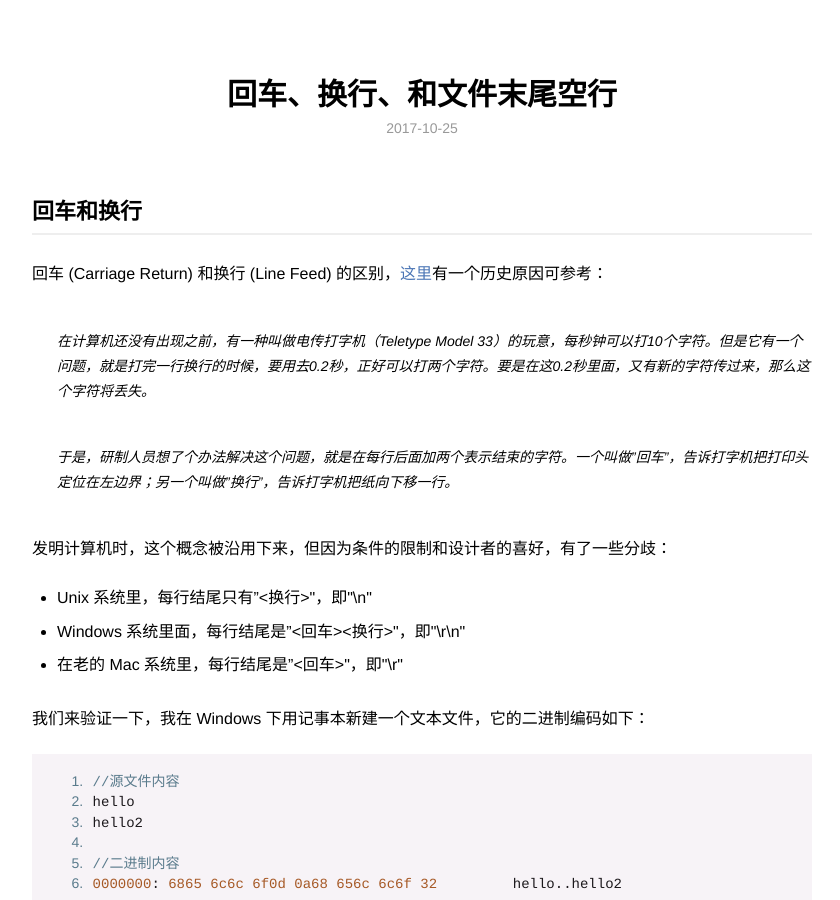
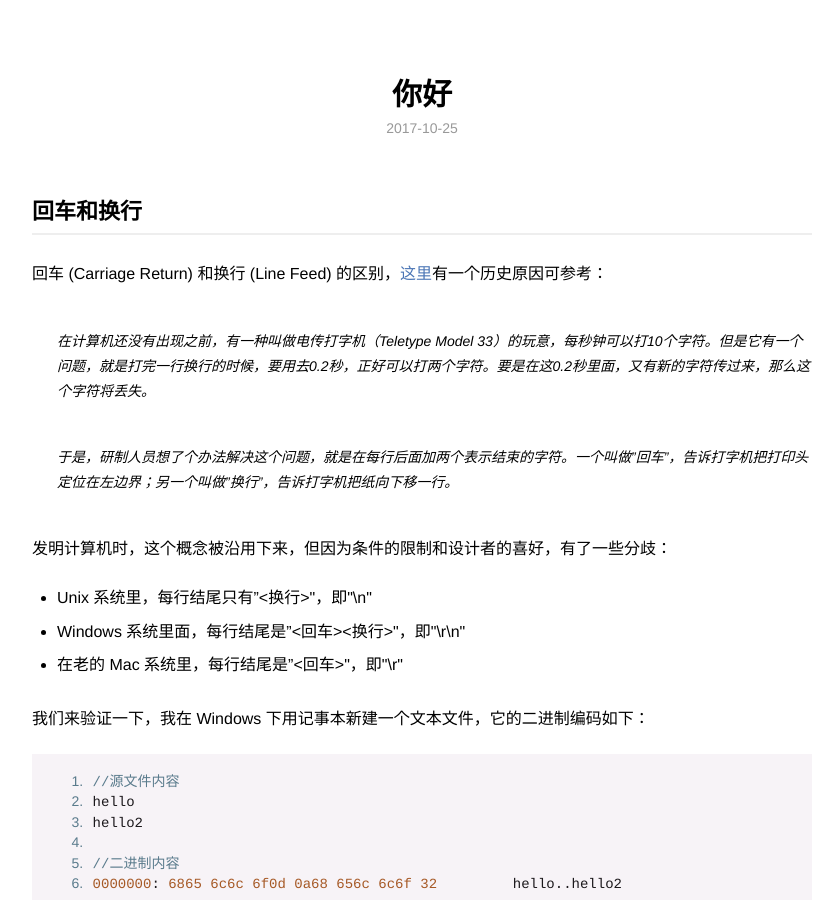
Before and after one commit to NineBall9/NineBall9.github.io, a Jekyll site: the page built from _posts/2017-10-25-start-my-blog.md, in a window 1280 px wide and 900 px high. Shown: the whole window, without its empty margins (218-1058 px from the left). Built offline with Jekyll 4.4.1, drawn with Linux system fonts in a browser that asks for light colours.

Commit message:
Update 2017-10-25-start-my-blog.md

```diff
--- a/_posts/2017-10-25-start-my-blog.md
+++ b/_posts/2017-10-25-start-my-blog.md
@@ -1,6 +1,6 @@
 ---
 layout: post
-title: 回车、换行、和文件末尾空行
+title: 你好
 description: 回车和换行在不同系统下面定义不同，时不时会有一些小问题出来，git 经常出现的 No new line at the end of file 也让很多人费解，需要梳理一下
 category: blog
 ---
```
